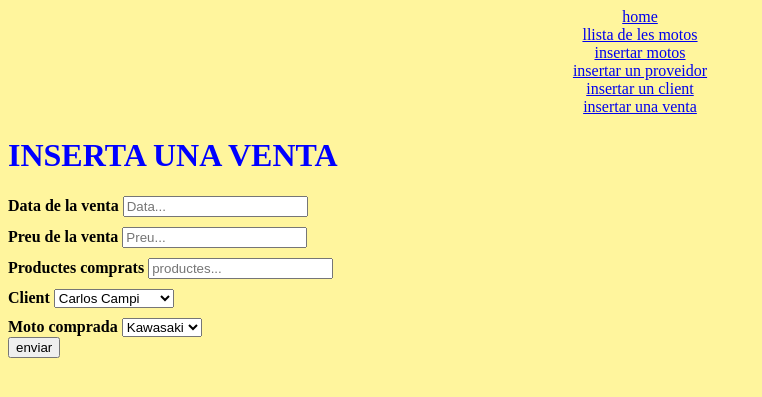
After one commit to lluisparets/tendamoto, a PHP site: page /insert_venta.php in a window 1280 px wide. The commit adds this page. Shown: the top 397 px of the page, without its empty margins (0-762 px from the left). Run offline with PHP 8.4, Linux system fonts and the light colour scheme.

Commit message:
Auto stash before rebase of "master"

```diff
--- a/includes/header.php
+++ b/includes/header.php
@@ -6,5 +6,8 @@
 <a href="insert_productes.php"> insertar motos</a>
 <br>
 <a href="insert_proveidor.php"> insertar un proveidor</a>
+<br>
 <a href="insert_client.php"> insertar un client</a>
+<br>
+<a href="insert_venta.php"> insertar una venta</a>
 </header>
--- a/insert_api_proveidor.php
+++ b/insert_api_proveidor.php
@@ -1,7 +1,7 @@
 <?php
 require 'includes/head.php';
 
-echo "<p>" . $_POST['Nom'] . "</p>";
+    echo "<p>" . $_POST['Nom'] . "</p>";
 echo "<p>" . $_POST['Adreca'] . "</p>";
 echo "<p>" . $_POST['Telefon'] . "</p>";
 
--- a/insert_client.php
+++ b/insert_client.php
@@ -4,7 +4,7 @@
     <body style="background-color: #fff59d;">
     <?php require 'includes/header.php';?>
 
-    <h1>INSERTA UN CLIENT</h1>
+    <h1 style="color:blue;">INSERTA UN CLIENT</h1>
     <form action="insert_api_client.php" method="POST">
 
     <div>
--- a/insert_proveidor.php
+++ b/insert_proveidor.php
@@ -4,7 +4,7 @@
     <body style="background-color: #fff59d;">
     <?php require 'includes/header.php';?>
 
-    <h1>INSERTA UN PPROVEIDOR</h1>
+    <h1 style="color:blue;">INSERTA UN PPROVEIDOR</h1>
     <form action="insert_api_proveidor.php" method="POST">
 
     <div>
--- /dev/null
+++ b/insert_venta.php
@@ -0,0 +1,54 @@
+<!DOCTYPE html>
+<html lang="es-ES">
+<?php require 'includes/head.php';?>
+    <body style="background-color: #fff59d;">
+    <?php require 'includes/header.php';?>
+
+    <h1 style="color:blue;">INSERTA UNA VENTA</h1>
+    <form action="insert_api_venta.php" method="POST">
+
+    <div>
+        <Label><b>Data de la venta</b></Label>
+        <input required name="Fecha" placeholder="Data..."> </input>
+    </div>
+
+    <div>
+
+        <Label><b>Preu de la venta</b></Label>
+        <input required name="Preu" placeholder="Preu..."> </input>
+    </div>
+
+    <div>
+        <Label><b>Productes comprats</b></Label>
+        <input required name="Compra" placeholder="productes..."> </input>
+    </div>
+
+    <div>
+            <Label><b>Client</b></Label>
+            <select required name="fkidclient" >
+                <option value="1">Carlos Campi</option>
+                <option value="2">Mariano Salazar</option>
+                <option value="3">Laura Caira</option>
+            </select>
+        </div>
+
+        <div>
+            <Label><b>Moto comprada</b></Label>
+            <select required name="fkidmoto" >
+                <option value="Kawasaki">Kawasaki</option>
+                <option value="yamaha">yamaha</option>
+                <option value="Honda">Honda</option>
+                <option value="ktm">ktm</option>
+                <option value="bmw">bmw</option>
+            </select>
+        </div>
+
+        <button type="submit"> enviar</button>
+        </div>
+
+        </select>
+
+        </div>
+
+    </body>
+</html>
--- a/llista_productes.php
+++ b/llista_productes.php
@@ -4,7 +4,7 @@
 
 <body style="background-color: #fff59d;">
     <?php require 'includes/header.php'; ?>
-    <h1>Llista productes</h1>
+    <h1 style="color:blue;">Llista productes</h1>
 
     <form action="llista_productes.php" method="get" style="margin-bottom: 40px;">
         <Label><b>Filtrar per proveidor</b></Label>
```
Also changed, not shown: insert_api_venta.php (added, +24 -0 lines).
